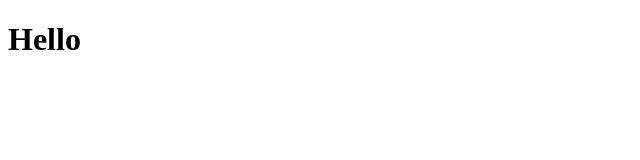
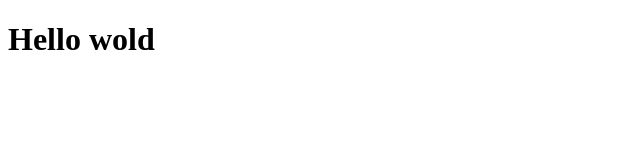
Before and after one commit to chanon772/Purchase-Materials, an Angular app: page / in a window 1280 px wide. Shown: the top 160 px of the page, without its empty margins (0-640 px from the left). Built offline with nearby package versions, Linux system fonts and the light colour scheme.

Commit message:
change to hello world

```diff
--- a/src/app/app.component.html
+++ b/src/app/app.component.html
@@ -1 +1 @@
-<h1>Hello</h1>
+<h1>Hello wold</h1>
```
